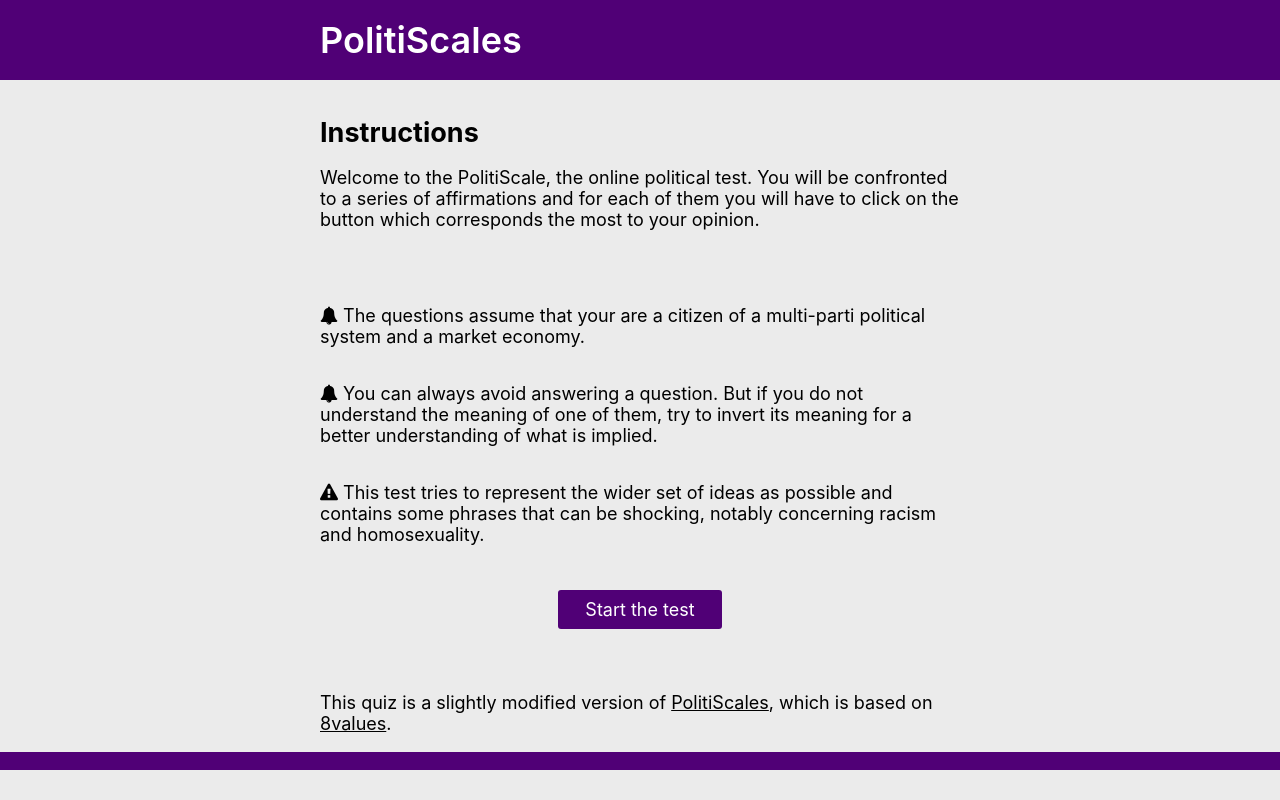
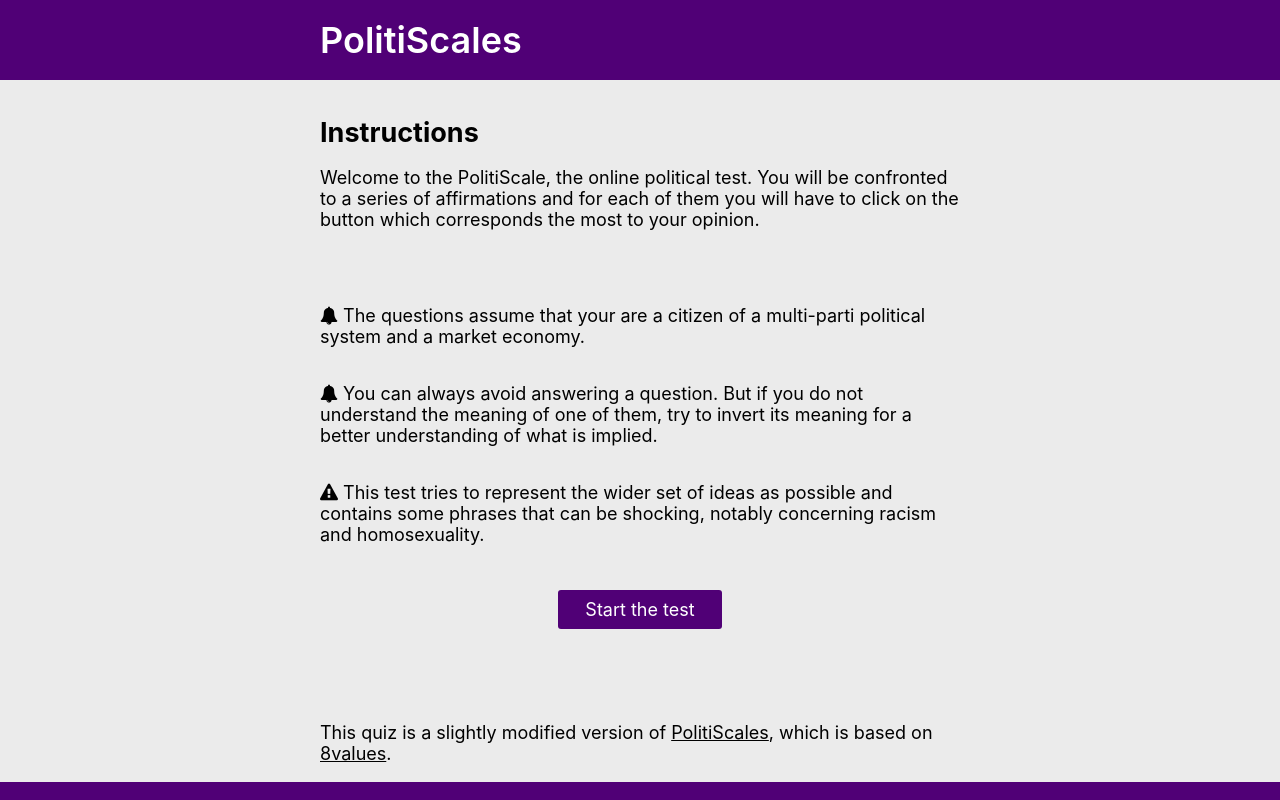
Before and after one commit to Conobi/politiscales, a PHP site: page /index.html in a window 1280 px wide. Run offline with PHP 8.4, Linux system fonts and the light colour scheme.

Commit message:
sticky footer

```diff
--- a/style.css
+++ b/style.css
@@ -1,9 +1,15 @@
+html, body {
+  height: 100%;
+}
+
 body {
   margin: 0;
   font-family: -apple-system, BlinkMacSystemFont, "Segoe UI", "Noto Sans",
     Helvetica, Arial, sans-serif;
   font-size: calc(14px + 0.5vmin);
   background-color: #ebebeb;
+  display: flex;
+  flex-direction: column;
 }
 
 #header {
@@ -24,6 +30,7 @@
 
 #content {
   padding: 2em 1em 1em;
+  flex-grow: 1;
 }
 
 #footer {
```
